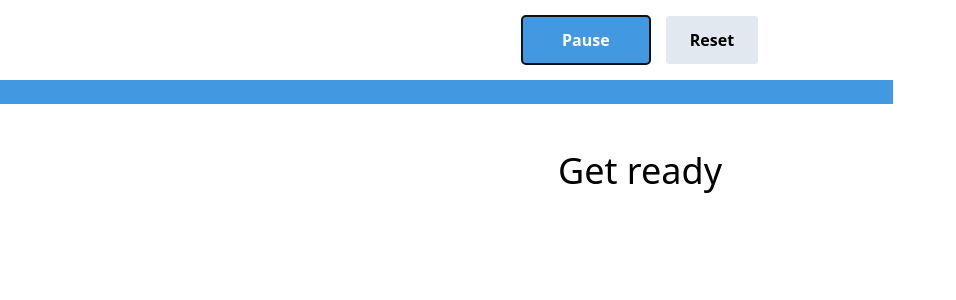
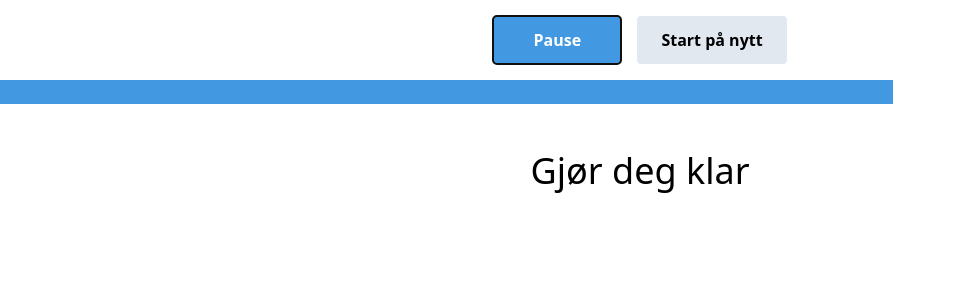
Before and after one commit to hakonkrogh/personal-virtual-trainer, a Next.js app: page / in a window 1280 px wide. Both pictures are taken after a click on the button "Start". Shown: the top 300 px of the page, without its empty margins (0-956 px from the left). Built offline with nearby package versions, Linux system fonts and the light colour scheme.

Commit message:
Norwegian labels

```diff
--- a/pages/index.js
+++ b/pages/index.js
@@ -86,6 +86,10 @@ const reducer = produce((draft, { type }) => {
           draft.activity = next.activity;
           draft.time = 0;
           draft.progress = 0;
+
+          if (config.run[0] === next) {
+            draft.run++;
+          }
         }
       }
     }
@@ -118,7 +122,7 @@ export default function IndexPage() {
           onClick={() => dispatch({ type: "toggle" })}
         >
           {status === "idle" && "Start"}
-          {status === "paused" && "Resume"}
+          {status === "paused" && "Gjenoppta"}
           {status === "running" && "Pause"}
         </button>
         <button
@@ -126,17 +130,27 @@ export default function IndexPage() {
           disabled={status === "idle"}
           onClick={() => dispatch({ type: "reset" })}
         >
-          Reset
+          Start på nytt
         </button>
       </div>
       {status !== "idle" && (
         <div>
           <Progress progress={progress} />
-          <div className="flex justify-center align-center py-10 text-4xl">
-            {activity === "get-ready" && "Get ready"}
-            {activity === "up" && "↑"}
-            {activity === "down" && "↓"}
-            {activity === "relax" && "Relax"}
+          <div className="flex justify-center align-center py-10 text-4xl text-center">
+            {activity === "get-ready" && "Gjør deg klar"}
+            {activity === "up" && (
+              <span>
+                ↑<br />
+                Tåhev
+              </span>
+            )}
+            {activity === "down" && (
+              <span>
+                ↓<br />
+                Tåsenk
+              </span>
+            )}
+            {activity === "relax" && "Slapp av"}
           </div>
         </div>
       )}
```
